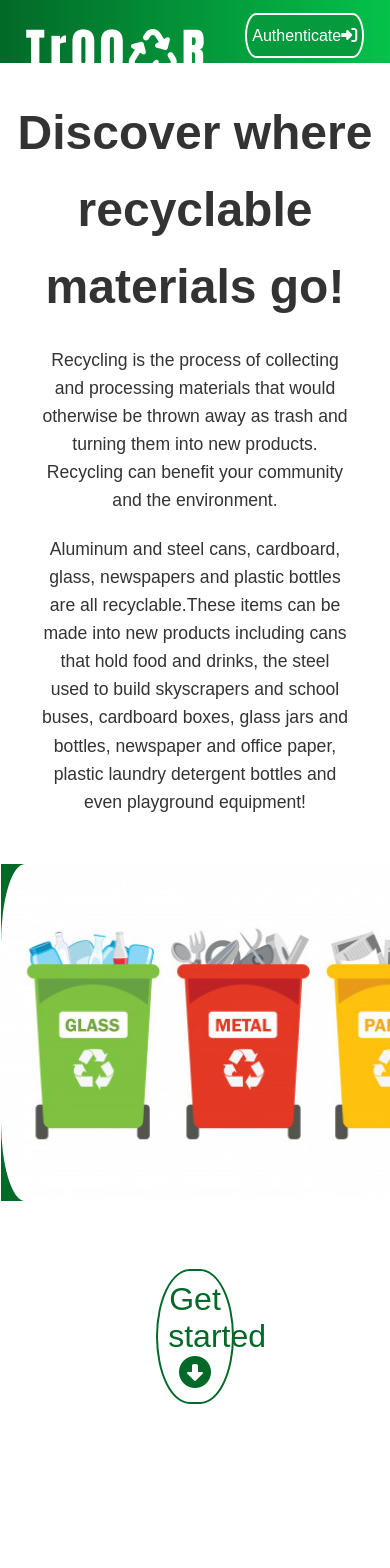
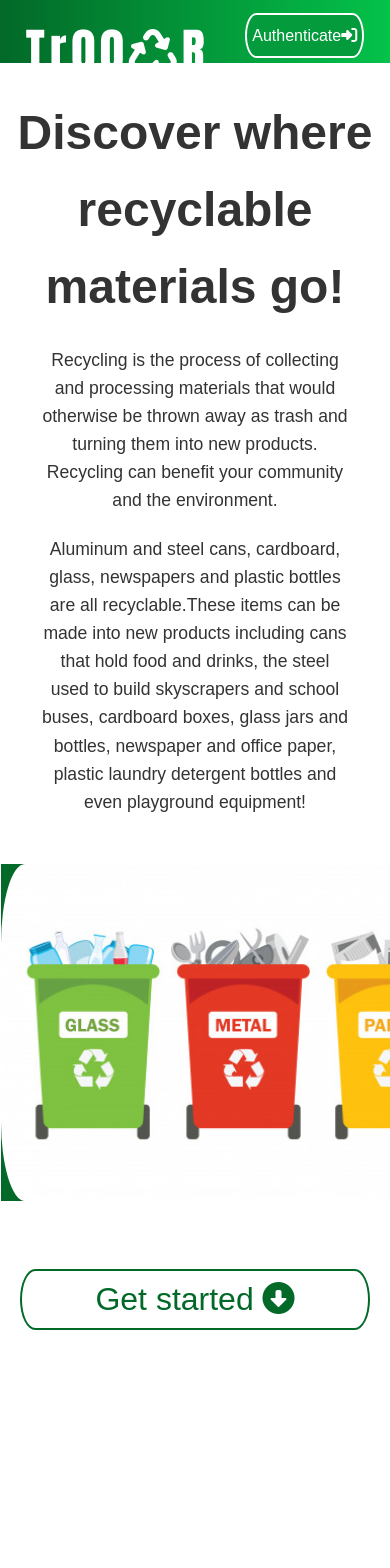
Before and after one commit to salEZY/tr00recycler, a React (Create React App) app in the folder true-recycler-front/: page / in a window 390 px wide. Shown: the top 1568 px of the page. Built offline with nearby package versions, Linux system fonts and the light colour scheme; no server answers.

Commit message:
add scroll btn

```diff
--- a/true-recycler-front/src/components/Intro.css
+++ b/true-recycler-front/src/components/Intro.css
@@ -54,3 +54,15 @@
   height: 100%;
   border-radius: 1.5em/5em;
 }
+
+@media screen and (max-width: 1199px) {
+  .intro-btn {
+    width: 50%;
+  }
+}
+
+@media screen and (max-width: 768px) {
+  .intro-btn {
+    width: 90%;
+  }
+}
--- a/true-recycler-front/src/components/Intro.js
+++ b/true-recycler-front/src/components/Intro.js
@@ -22,7 +22,13 @@ const Intro = ({ myRef }) => {
       <div className="img-holder">
         <img src={require("../assets/recycling-bins.png")} alt="bins"></img>
       </div>
-      <button className="intro-btn">
+      <button
+        className="intro-btn"
+        onClick={() => {
+          document.body.scrollTop = document.body.scrollHeight;
+          document.documentElement.scrollTop = document.body.scrollHeight;
+        }}
+      >
         Get started <i class="fas fa-arrow-alt-circle-down"></i>
       </button>
     </div>
--- a/true-recycler-front/src/components/ToTopBtn.css
+++ b/true-recycler-front/src/components/ToTopBtn.css
@@ -16,6 +16,6 @@
 }
 
 #to-top-btn:hover {
-  color: #04c24a;
-  background-color: white;
+  background-color: #026928;
+  border: 2px solid #026928;
 }
--- a/true-recycler-front/src/components/ToTopBtn.js
+++ b/true-recycler-front/src/components/ToTopBtn.js
@@ -15,7 +15,7 @@ const ToTopButton = () => {
   };
 
   window.onscroll = () => {
-    window.scrollY > 600 ? showBtn("block") : showBtn("none");
+    window.scrollY > 550 ? showBtn("block") : showBtn("none");
   };
 
   return (
```
